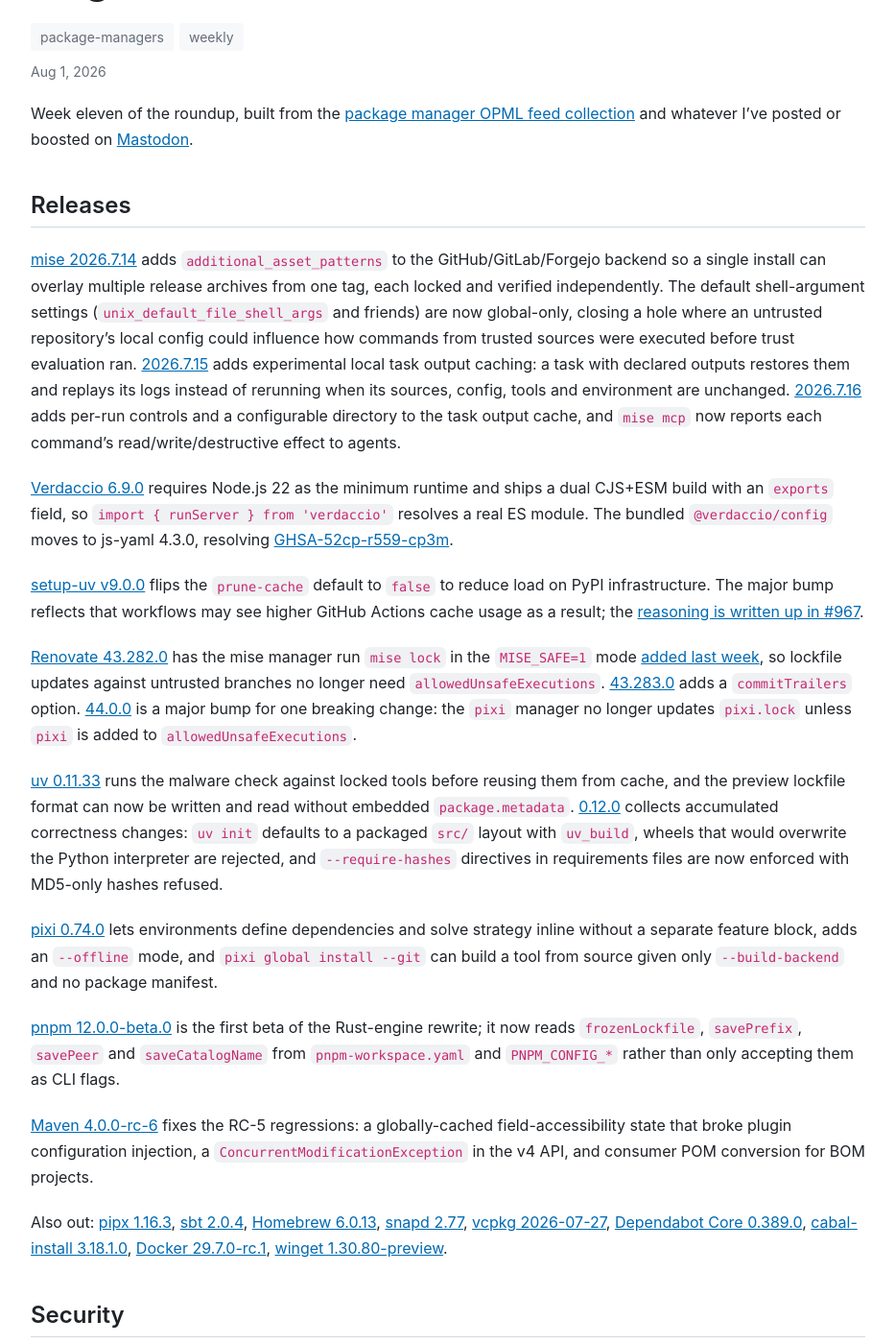
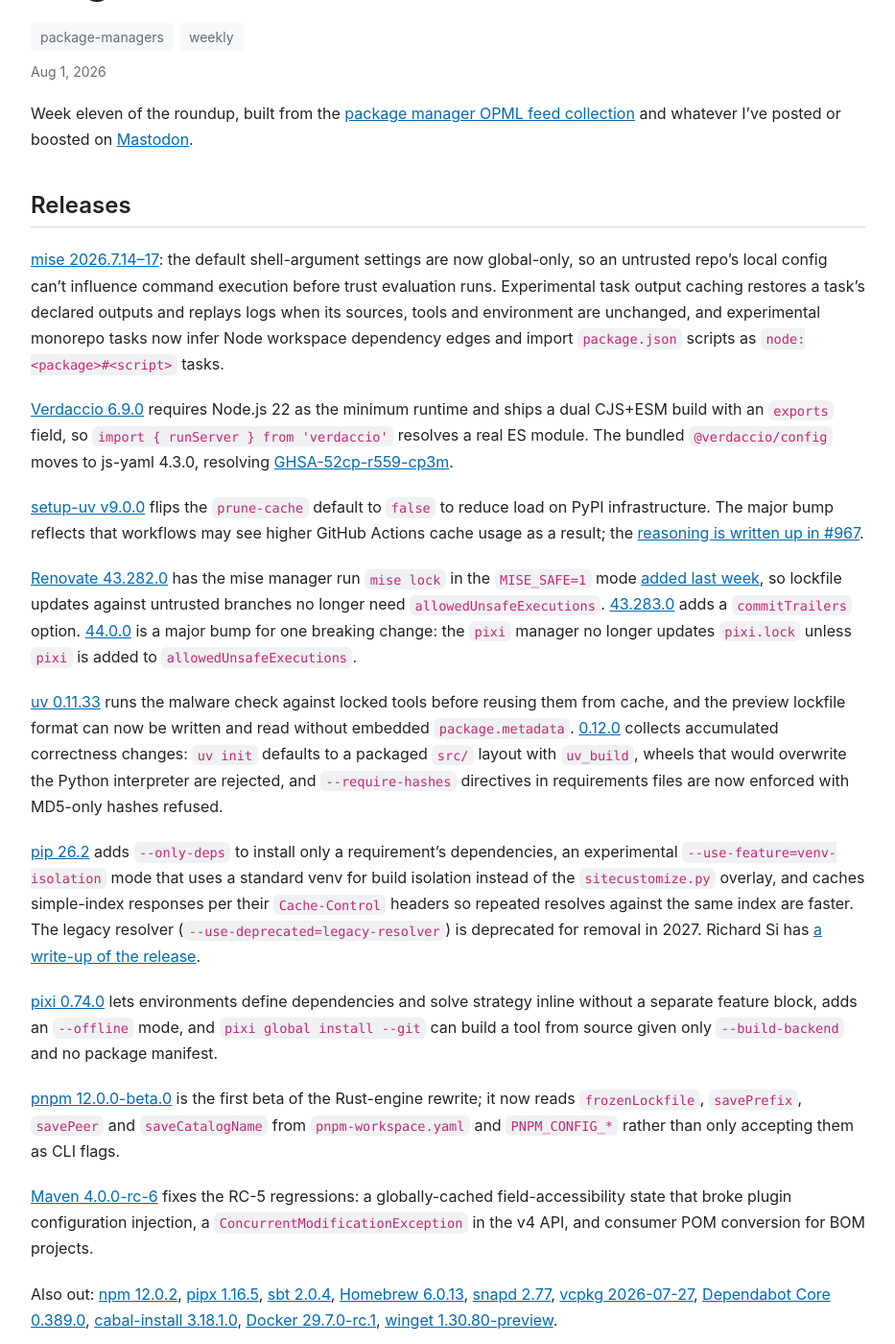
Before and after one commit to andrew/nesbitt.io, a Jekyll site: the page built from _posts/2026/2026-08-01-this-week-in-package-management.md, in a window 1280 px wide and 1400 px high, scrolled down 265 px. Shown: the whole window at 96% size, without its empty margins (173-1106 px from the left). Built offline with Jekyll 4.4.1, drawn with Linux system fonts in a browser that asks for light colours; comment, search, counter and statistics services are not loaded; some of the changed text lies outside the part shown.

Commit message:
Update twipm

```diff
--- a/_posts/2026/2026-08-01-this-week-in-package-management.md
+++ b/_posts/2026/2026-08-01-this-week-in-package-management.md
@@ -12,7 +12,7 @@
 
 ## Releases
 
-[mise 2026.7.14](https://github.com/jdx/mise/releases/tag/v2026.7.14) adds `additional_asset_patterns` to the GitHub/GitLab/Forgejo backend so a single install can overlay multiple release archives from one tag, each locked and verified independently. The default shell-argument settings (`unix_default_file_shell_args` and friends) are now global-only, closing a hole where an untrusted repository's local config could influence how commands from trusted sources were executed before trust evaluation ran. [2026.7.15](https://github.com/jdx/mise/releases/tag/v2026.7.15) adds experimental local task output caching: a task with declared outputs restores them and replays its logs instead of rerunning when its sources, config, tools and environment are unchanged. [2026.7.16](https://github.com/jdx/mise/releases/tag/v2026.7.16) adds per-run controls and a configurable directory to the task output cache, and `mise mcp` now reports each command's read/write/destructive effect to agents.
+[mise 2026.7.14–17](https://github.com/jdx/mise/releases/tag/v2026.7.17): the default shell-argument settings are now global-only, so an untrusted repo's local config can't influence command execution before trust evaluation runs. Experimental task output caching restores a task's declared outputs and replays logs when its sources, tools and environment are unchanged, and experimental monorepo tasks now infer Node workspace dependency edges and import `package.json` scripts as `node:<package>#<script>` tasks.
 
 [Verdaccio 6.9.0](https://github.com/verdaccio/verdaccio/releases/tag/v6.9.0) requires Node.js 22 as the minimum runtime and ships a dual CJS+ESM build with an `exports` field, so `import { runServer } from 'verdaccio'` resolves a real ES module. The bundled `@verdaccio/config` moves to js-yaml 4.3.0, resolving [GHSA-52cp-r559-cp3m](https://github.com/advisories/GHSA-52cp-r559-cp3m).
 
@@ -22,17 +22,21 @@
 
 [uv 0.11.33](https://github.com/astral-sh/uv/releases/tag/0.11.33) runs the malware check against locked tools before reusing them from cache, and the preview lockfile format can now be written and read without embedded `package.metadata`. [0.12.0](https://github.com/astral-sh/uv/releases/tag/0.12.0) collects accumulated correctness changes: `uv init` defaults to a packaged `src/` layout with `uv_build`, wheels that would overwrite the Python interpreter are rejected, and `--require-hashes` directives in requirements files are now enforced with MD5-only hashes refused.
 
+[pip 26.2](https://github.com/pypa/pip/releases/tag/26.2) adds `--only-deps` to install only a requirement's dependencies, an experimental `--use-feature=venv-isolation` mode that uses a standard venv for build isolation instead of the `sitecustomize.py` overlay, and caches simple-index responses per their `Cache-Control` headers so repeated resolves against the same index are faster. The legacy resolver (`--use-deprecated=legacy-resolver`) is deprecated for removal in 2027. Richard Si has [a write-up of the release](https://sichard.ca/blog/2026/07/whats-new-in-pip-26.2/).
+
 [pixi 0.74.0](https://github.com/prefix-dev/pixi/releases/tag/v0.74.0) lets environments define dependencies and solve strategy inline without a separate feature block, adds an `--offline` mode, and `pixi global install --git` can build a tool from source given only `--build-backend` and no package manifest.
 
 [pnpm 12.0.0-beta.0](https://github.com/pnpm/pnpm/releases/tag/v12.0.0-beta.0) is the first beta of the Rust-engine rewrite; it now reads `frozenLockfile`, `savePrefix`, `savePeer` and `saveCatalogName` from `pnpm-workspace.yaml` and `PNPM_CONFIG_*` rather than only accepting them as CLI flags.
 
 [Maven 4.0.0-rc-6](https://github.com/apache/maven/releases/tag/maven-4.0.0-rc-6) fixes the RC-5 regressions: a globally-cached field-accessibility state that broke plugin configuration injection, a `ConcurrentModificationException` in the v4 API, and consumer POM conversion for BOM projects.
 
-Also out: [pipx 1.16.3](https://github.com/pypa/pipx/releases/tag/1.16.3), [sbt 2.0.4](https://github.com/sbt/sbt/releases/tag/v2.0.4), [Homebrew 6.0.13](https://github.com/Homebrew/brew/releases/tag/6.0.13), [snapd 2.77](https://github.com/canonical/snapd/releases/tag/2.77), [vcpkg 2026-07-27](https://github.com/microsoft/vcpkg-tool/releases/tag/2026-07-27), [Dependabot Core 0.389.0](https://github.com/dependabot/dependabot-core/releases/tag/v0.389.0), [cabal-install 3.18.1.0](https://github.com/haskell/cabal/releases/tag/cabal-install-v3.18.1.0), [Docker 29.7.0-rc.1](https://github.com/moby/moby/releases/tag/docker-v29.7.0-rc.1), [winget 1.30.80-preview](https://github.com/microsoft/winget-cli/releases/tag/v1.30.80-preview).
+Also out: [npm 12.0.2](https://github.com/npm/cli/releases/tag/v12.0.2), [pipx 1.16.5](https://github.com/pypa/pipx/releases/tag/1.16.5), [sbt 2.0.4](https://github.com/sbt/sbt/releases/tag/v2.0.4), [Homebrew 6.0.13](https://github.com/Homebrew/brew/releases/tag/6.0.13), [snapd 2.77](https://github.com/canonical/snapd/releases/tag/2.77), [vcpkg 2026-07-27](https://github.com/microsoft/vcpkg-tool/releases/tag/2026-07-27), [Dependabot Core 0.389.0](https://github.com/dependabot/dependabot-core/releases/tag/v0.389.0), [cabal-install 3.18.1.0](https://github.com/haskell/cabal/releases/tag/cabal-install-v3.18.1.0), [Docker 29.7.0-rc.1](https://github.com/moby/moby/releases/tag/docker-v29.7.0-rc.1), [winget 1.30.80-preview](https://github.com/microsoft/winget-cli/releases/tag/v1.30.80-preview).
 
 ## Security
 
 [npm now scans packages at publish time](https://github.blog/changelog/2026-07-28-npm-publish-time-malware-scanning-and-dual-use-metadata/) before they become installable, holding or blocking uploads that trip the check. Packages with legitimate security-relevant behaviour declare it via a `contentPolicy` field in `package.json` plus a root `DISCLOSURE` file, and must then be published with 2FA or trusted publishing. Once declared, neither can be removed in later versions.
+
+GitHub Actions [now holds workflow runs identified as potentially malicious](https://github.blog/changelog/2026-07-28-github-actions-holds-unproven-workflows-for-approval) until a collaborator with write access approves them through an authenticated web session. It applies automatically to public repositories on github.com with no configuration.
 
 ## Articles
 
@@ -52,15 +56,18 @@
 
 Most WASI phase 2 proposals now have OCI packages published and are indexed on [wasm.directory](https://wasm.directory/wasi), a meta-registry for WebAssembly components that is intended for eventual donation to the Bytecode Alliance.
 
+Composer and Packagist.org have [launched a formal sponsorship programme](https://blog.packagist.com/announcing-the-composer-packagist-sponsorship-program/) with three annual tiers, funding operations, incident response and security-feature work such as malware detection and transparency logs. Ten companies signed on at launch alongside Sovereign Tech Agency funding routed via the PHP Foundation.
+
 Fedora's [Adopt PURL Metadata](https://fedoraproject.org/wiki/Changes/Adopt_PURL_Metadata) change was accepted for Fedora 45: RPMs built from language-ecosystem packages will carry virtual Provides such as `purl(pkg:cargo/libc@0.2.186)` across nine language ecosystems, with no spec file changes needed.
 
 ## git-pkgs
 
-I tagged 15 repos this week:
+I tagged 17 repos this week:
 
 - [git-pkgs v0.18.2](https://github.com/git-pkgs/git-pkgs/releases/tag/v0.18.2)
 - [clone v0.1.2](https://github.com/git-pkgs/clone/releases/tag/v0.1.2) (new), a Go library for keeping shallow local checkouts of HTTPS Git repositories by shelling out to `git`
 - [cwe v0.1.0](https://github.com/git-pkgs/cwe/releases/tag/v0.1.0) (new), a Go library for looking up MITRE CWE entries by ID with the catalogue embedded at build time
+- [licenses v0.2.0](https://github.com/git-pkgs/licenses/releases/tag/v0.2.0) (new), a Go library and CLI for matching license text against ScanCode's rule corpus, with the corpus embedded so matching needs no network, cgo or Python
 - [archives v0.3.1](https://github.com/git-pkgs/archives/releases/tag/v0.3.1)
 - [brief v0.9.4](https://github.com/git-pkgs/brief/releases/tag/v0.9.4)
 - [capcheck v0.1.3](https://github.com/git-pkgs/capcheck/releases/tag/v0.1.3)
@@ -73,5 +80,6 @@
 - [proxy v0.6.0](https://github.com/git-pkgs/proxy/releases/tag/v0.6.0)
 - [registries v0.6.4](https://github.com/git-pkgs/registries/releases/tag/v0.6.4)
 - [sigstore v0.1.2](https://github.com/git-pkgs/sigstore/releases/tag/v0.1.2)
+- [spdx v0.2.0](https://github.com/git-pkgs/spdx/releases/tag/v0.2.0)
 
 Send links for next week to [@andrewnez@mastodon.social](https://mastodon.social/@andrewnez).
```
Also changed, not shown: _data/stats.json (+22 -22 lines).
